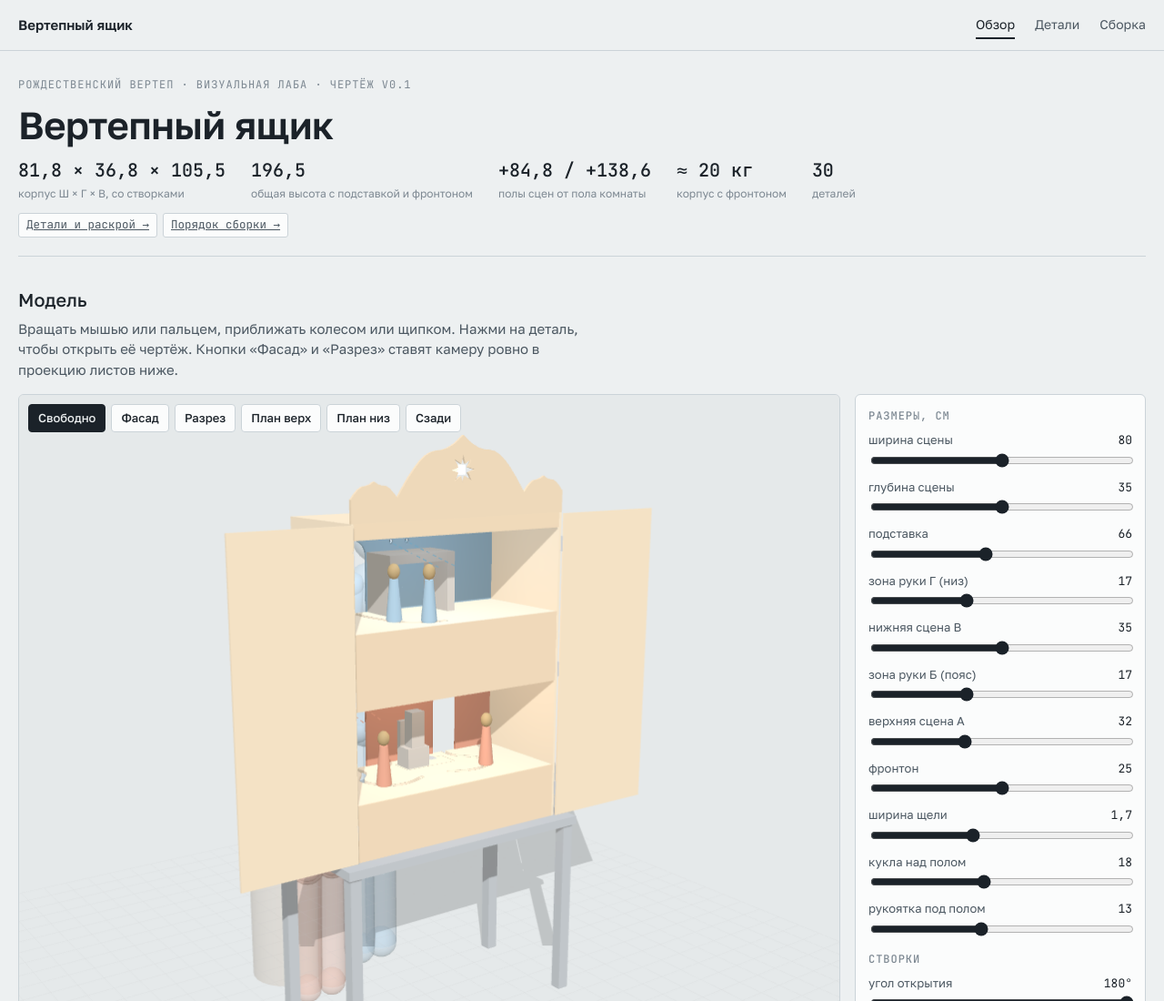
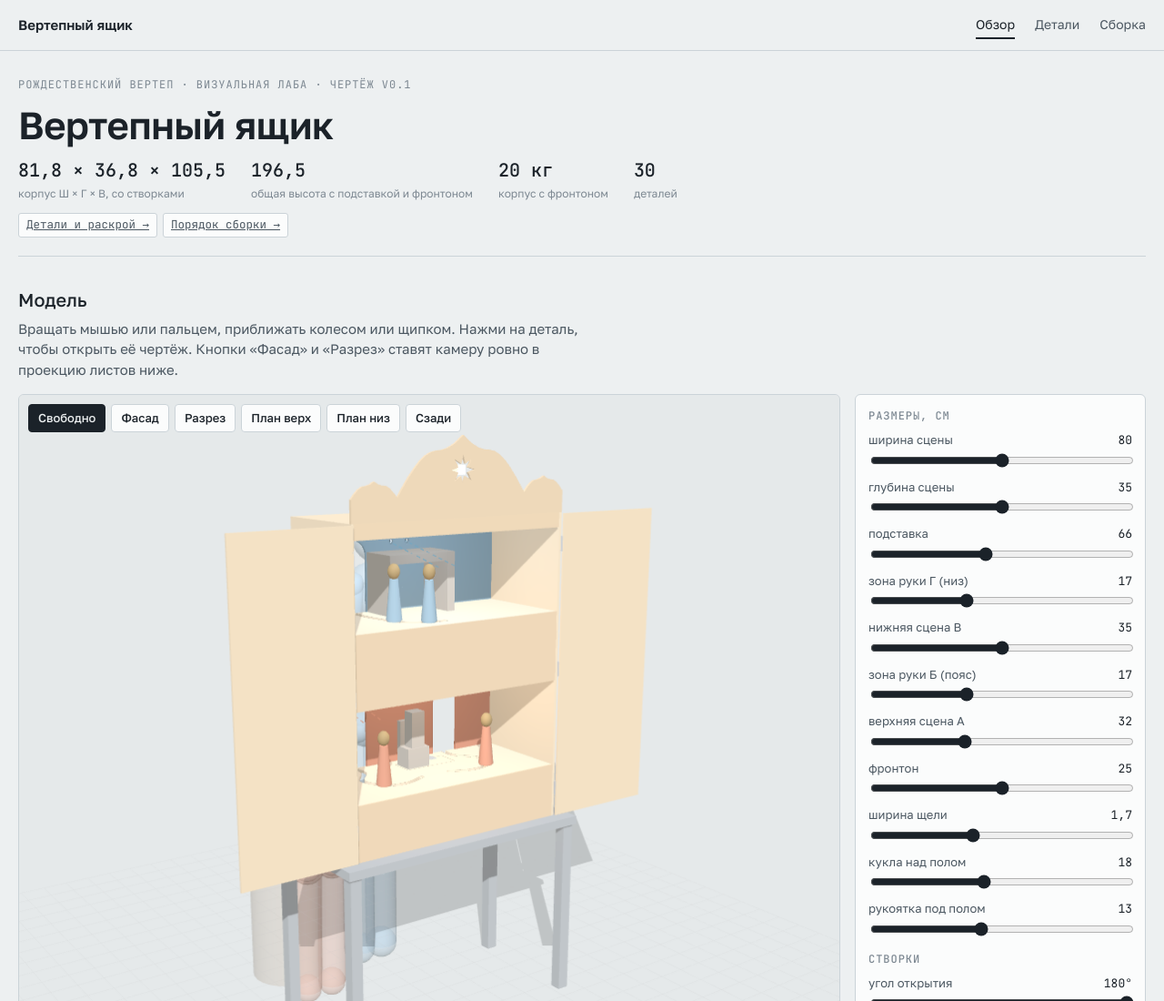
Before and after one commit to besagar/Vertep, a plain HTML site: page index.html in a window 1280 px wide. Shown: the top 1100 px of the page at 91% size. Drawn offline with nearby package versions, Linux system fonts and the light colour scheme; animation ran at ten frames a second; a web font is replaced by a local one.

Commit message:
Шапка: убраны отметки полов и знак ≈
Co-Authored-By: Claude Opus 5.5 <noreply@anthropic.com>

```diff
--- a/index.html
+++ b/index.html
@@ -164,8 +164,7 @@ function renderStatic() {
   $('#stats').innerHTML = [
     [`${fmt(M.Wout)} × ${fmt(M.Dc + V.T.td)} × ${fmt(M.Hc)}`, 'корпус Ш × Г × В, со створками'],
     [fmt(L.roof), 'общая высота с подставкой и фронтоном'],
-    [`+${fmt(L.f1)} / +${fmt(L.f2)}`, 'полы сцен от пола комнаты'],
-    [`≈ ${Math.round(cd.kg)} кг`, 'корпус с фронтоном'],
+    [`${Math.round(cd.kg)} кг`, 'корпус с фронтоном'],
     [String(cd.count), 'деталей']
   ].map(([b, s]) => `<div class="stat"><b>${b}</b><span>${s}</span></div>`).join('');
   const CH = V.checks(M), nok = CH.filter(c => c.c).length;
```
Also changed, not shown: parts.html (+1 -1 lines).
